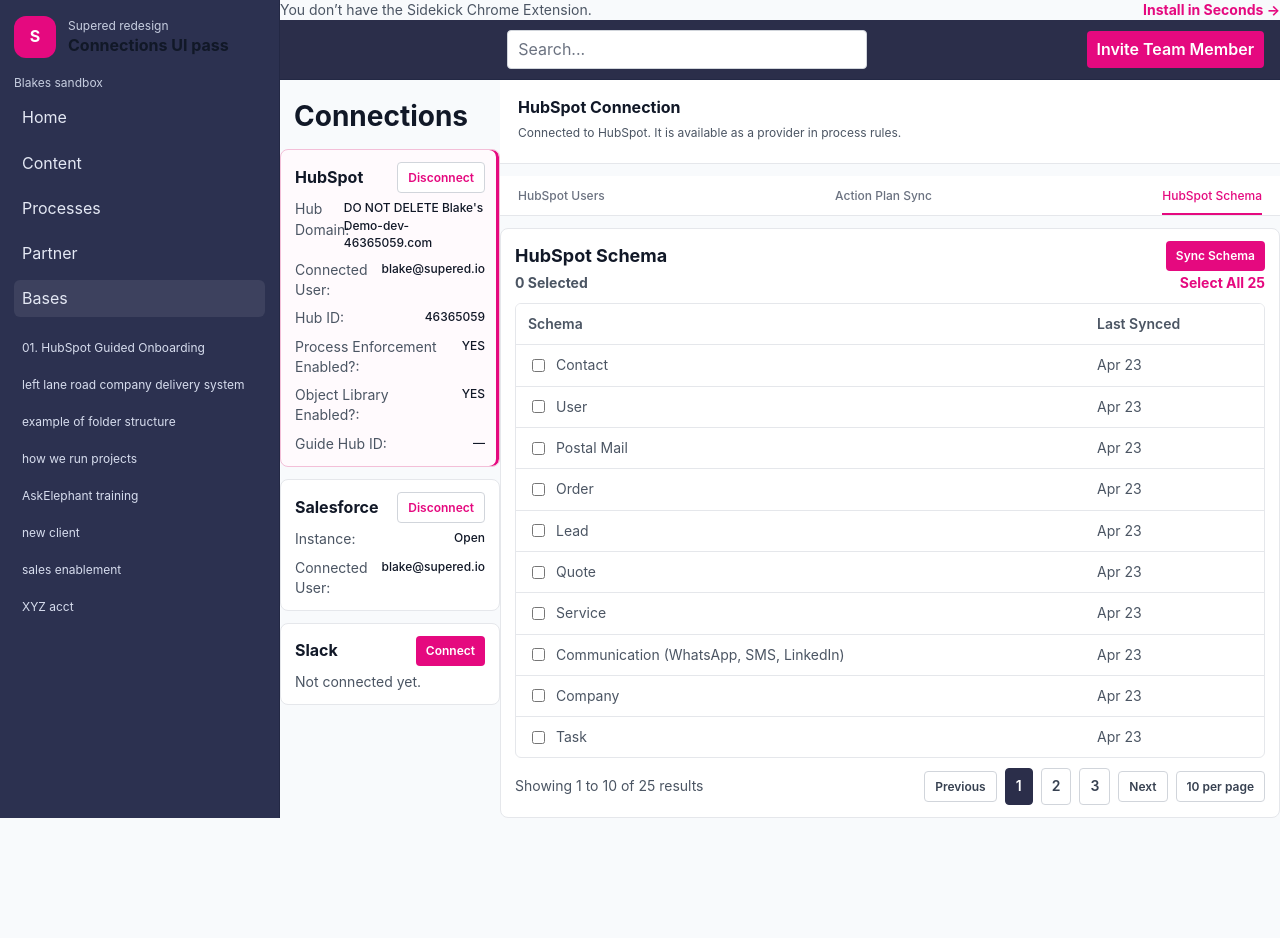
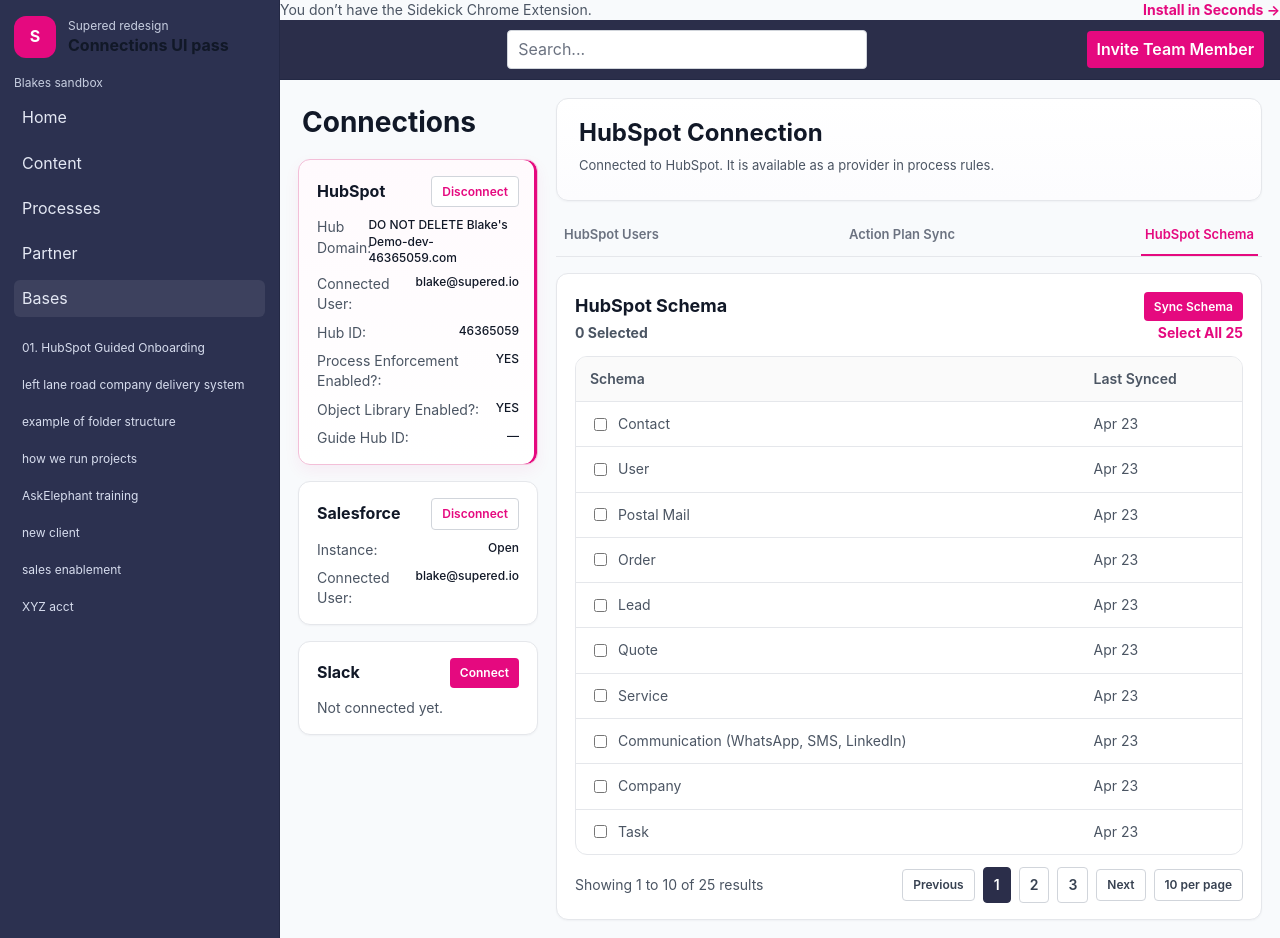
Before and after one commit to rblcreativesolutions-jpg/connectionmock, a React (Vite) app: page / in a window 1280 px wide. Before the commit the page ends 818 px from the top, so only its background shows below. Built offline with nearby package versions, Linux system fonts and the light colour scheme.

Commit message:
style: improve connections ui polish

```diff
--- a/src/App.css
+++ b/src/App.css
@@ -165,15 +165,16 @@
 
 .feature-shell {
   display: grid;
-  grid-template-columns: 220px 1fr;
-  gap: 0;
+  grid-template-columns: 240px 1fr;
+  gap: 18px;
   align-items: start;
+  padding: 18px;
 }
 
 .provider-rail,
 .main-panel {
   display: grid;
-  gap: 12px;
+  gap: 16px;
 }
 
 .provider-rail h2,
@@ -184,16 +185,16 @@
 
 .provider-rail h2 {
   font-size: 28px;
-  padding: 16px 14px 0;
+  padding: 4px 4px 0;
 }
 
 .provider-card,
 .panel {
   background: #ffffff;
   border: 1px solid #e5e7eb;
-  border-radius: 8px;
-  padding: 12px 14px;
-  box-shadow: none;
+  border-radius: 12px;
+  padding: 16px 18px;
+  box-shadow: 0 1px 2px rgba(16, 24, 40, 0.04);
 }
 
 .provider-card {
@@ -202,13 +203,13 @@
 
 .provider-card.selected {
   border-color: #f3bfd8;
-  box-shadow: inset -3px 0 0 var(--brand-primary);
-  background: #fffafd;
+  box-shadow: inset -3px 0 0 var(--brand-primary), 0 6px 16px rgba(229, 9, 127, 0.06);
+  background: linear-gradient(180deg, #fffafd 0%, #ffffff 100%);
 }
 
 .provider-header-row {
   align-items: center;
-  margin-bottom: 6px;
+  margin-bottom: 10px;
 }
 
 .provider-detail-row {
@@ -223,6 +224,7 @@
   color: #111827;
   font-size: 12px;
   font-weight: 500;
+  line-height: 1.35;
 }
 
 .primary,
@@ -264,21 +266,20 @@
 }
 
 .intro-panel {
-  padding: 18px 18px 10px;
-  border: 0;
-  border-bottom: 1px solid #e5e7eb;
-  border-radius: 0;
-  background: #ffffff;
+  padding: 20px 22px 12px;
+  border: 1px solid #e5e7eb;
+  border-radius: 12px;
+  background: linear-gradient(180deg, #ffffff 0%, #fcfcfe 100%);
 }
 
 .intro-panel h1 {
-  font-size: 16px;
+  font-size: 24px;
   line-height: 1.2;
 }
 
 .intro-panel p {
-  margin-top: 6px;
-  font-size: 12px;
+  margin-top: 8px;
+  font-size: 13px;
 }
 
 .tabs,
@@ -291,21 +292,21 @@
 .tabs,
 .subtabs {
   border-bottom: 1px solid #e5e7eb;
-  padding: 0 18px;
-  margin-top: 0;
-  background: #ffffff;
+  padding: 0 4px;
+  margin-top: -4px;
+  background: transparent;
 }
 
 .tab,
 .subtab {
-  padding: 11px 0 9px;
+  padding: 12px 4px 10px;
   border-radius: 0;
   border: 0;
   border-bottom: 2px solid transparent;
   background: transparent;
   color: #6b7280;
-  font-weight: 500;
-  font-size: 12px;
+  font-weight: 600;
+  font-size: 13px;
 }
 
 .tab:hover,
@@ -323,8 +324,8 @@
 .table-wrap {
   overflow: hidden;
   border: 1px solid #e5e7eb;
-  border-radius: 6px;
-  margin-top: 10px;
+  border-radius: 12px;
+  margin-top: 12px;
   background: #ffffff;
 }
 
@@ -336,18 +337,19 @@
 th,
 td {
   text-align: left;
-  padding: 10px 12px;
+  padding: 12px 14px;
   border-bottom: 1px solid #e5e7eb;
   vertical-align: top;
   font-size: 12px;
 }
 
 th {
-  background: #ffffff;
+  background: #fafafa;
   font-size: 12px;
   text-transform: none;
   letter-spacing: 0;
   font-weight: 600;
+  color: #4b5563;
 }
 
 tbody tr:last-child td {
@@ -377,7 +379,7 @@
 .sync-topbar,
 .table-tools {
   align-items: center;
-  margin-top: 10px;
+  margin-top: 12px;
   flex-wrap: wrap;
 }
 
@@ -419,6 +421,10 @@
   line-height: 1.25;
 }
 
+.main-panel > .panel:not(.intro-panel) {
+  padding-top: 18px;
+}
+
 @media (max-width: 1200px) {
   .app-shell,
   .feature-shell {
```
